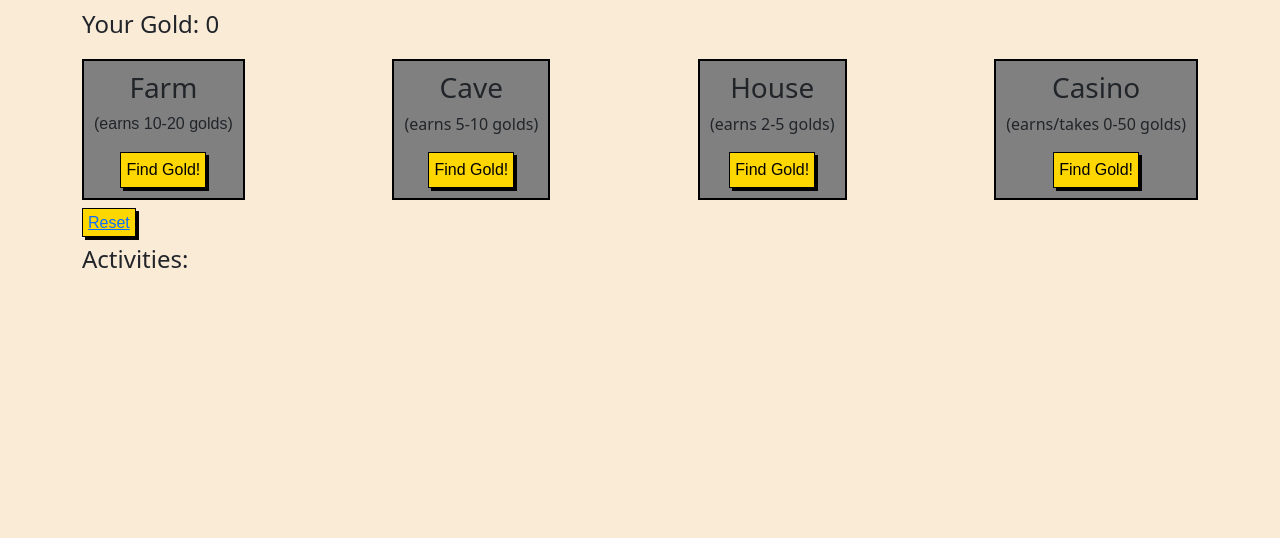
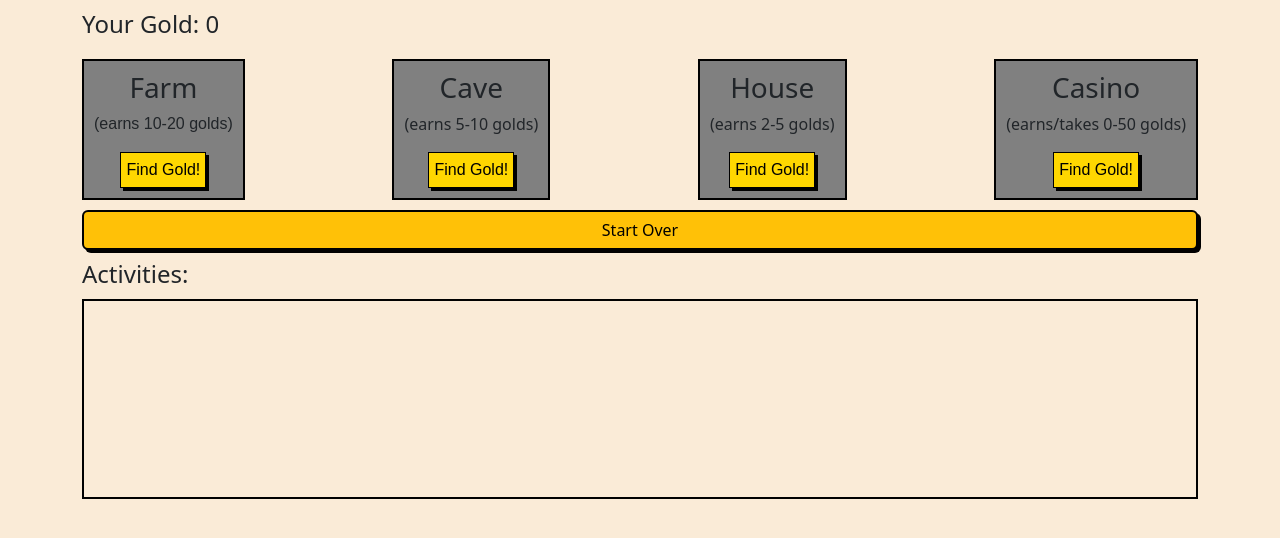
Before and after one commit to brandoncancode92/ninja_gold, a Flask app: page / in a window 1280 px wide. Shown: the part 48-586 px from the top of the page. Run offline with Flask 3, Linux system fonts and the light colour scheme.

Commit message:
changed reset button, fixed math logic

```diff
--- a/server.py
+++ b/server.py
@@ -10,40 +10,36 @@ app.secret_key = "Loki"
 # Root route.
 @app.route('/')
 def index():
-    if "gold" and 'activity_log' not in session:
+    if 'gold' and 'activity_log' not in session:
         session['gold'] = 0
         session['activity_log'] = []
     return render_template("index.html")
 
 # Route for processing gold.
-@app.route('/process_gold', methods=["POST"])
+@app.route('/process_gold', methods=["POST"],)
 def process_gold():
     if 'farm' == request.form['property']:
-        gold = random.randint(10,20)
-        session['gold'] += gold
-        session['activity_log'].append(f"You earned {gold} gold nuggets!")
+        gold_won = random.randint(10,20)
+        session['gold'] += gold_won
+        session['activity_log'].append(f"You earned {gold_won} gold nuggets!")
         return redirect('/')
 
     if 'cave' == request.form['property']:
-        gold = random.randint(5,10)
-        session['gold'] += gold
-        session['activity_log'].append(f"You earned {gold} gold nuggets!")
+        gold_won = random.randint(5,10)
+        session['gold'] += gold_won
+        session['activity_log'].append(f"You earned {gold_won} gold nuggets!")
         return redirect('/')
 
     if 'house' == request.form['property']:
-        gold = random.randint(2,5)
-        session['gold'] += gold
-        session['activity_log'].append(f"You earned {gold} gold nuggets!")
+        gold_won = random.randint(2,5)
+        session['gold'] += gold_won
+        session['activity_log'].append(f"You earned {gold_won} gold nuggets!")
         return redirect('/')
 
     if 'casino' == request.form['property']:
-        gold = random.randint(-50,50)
-        if gold < 0:
-            session['gold'] -= gold
-            session['activity_log'].append(f"You lost {gold} gold nuggets!")
-        else:
-            session['gold'] += gold
-            session['activity_log'].append(f"You earned {gold} gold nuggets!")
+        gold_won = random.randint(-50,50)
+        session['gold'] += gold_won
+        session['activity_log'].append(f"You earned {gold_won} gold nuggets!")
         return redirect('/')
 
 
--- a/static/css/style.css
+++ b/static/css/style.css
@@ -37,6 +37,17 @@ body {
     box-shadow: 3px 3px black;
 }
 
+.activity {
+    border: 2px solid black;
+    height: 200px;
+    overflow-y: scroll;
+}
+
+.btn {
+    border: 2px solid black;
+    box-shadow: 3px 3px black;
+}
+
 h4 {
     margin: 10px 0px;
 }
--- a/templates/index.html
+++ b/templates/index.html
@@ -47,9 +47,9 @@
                 </form>
             </div>
         </div>
-        <a href="/reset" class="find_gold_btns">Reset</a>
-        <div class="activity">
-            <h4>Activities:</h4>
+        <a href="/reset" class="btn btn-warning col-12">Start Over</a>
+        <h4>Activities:</h4>
+        <div class="activity col-12">
             {% for log in session.activity_log %}
                 <p>{{log}}</p>
             {% endfor %}
```
